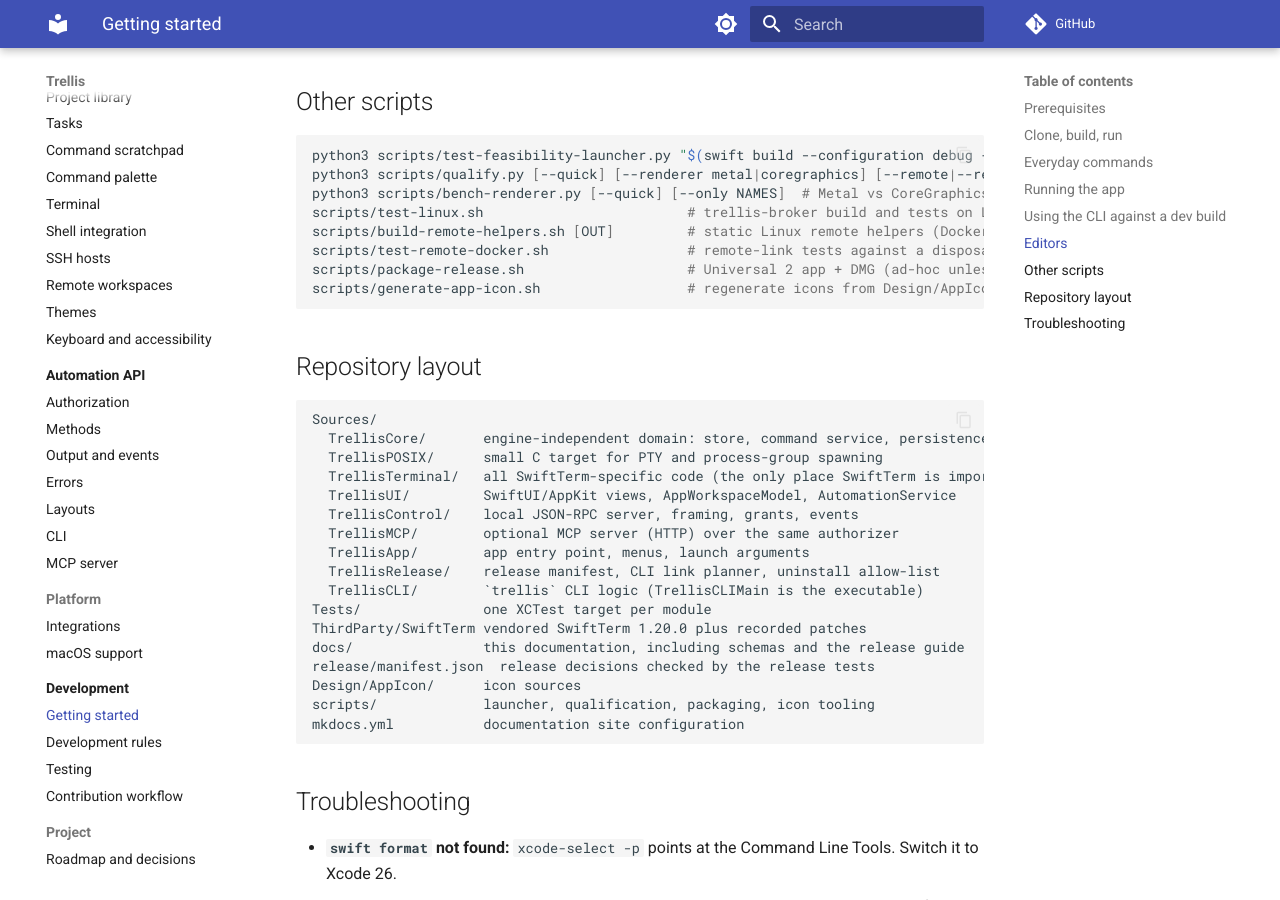
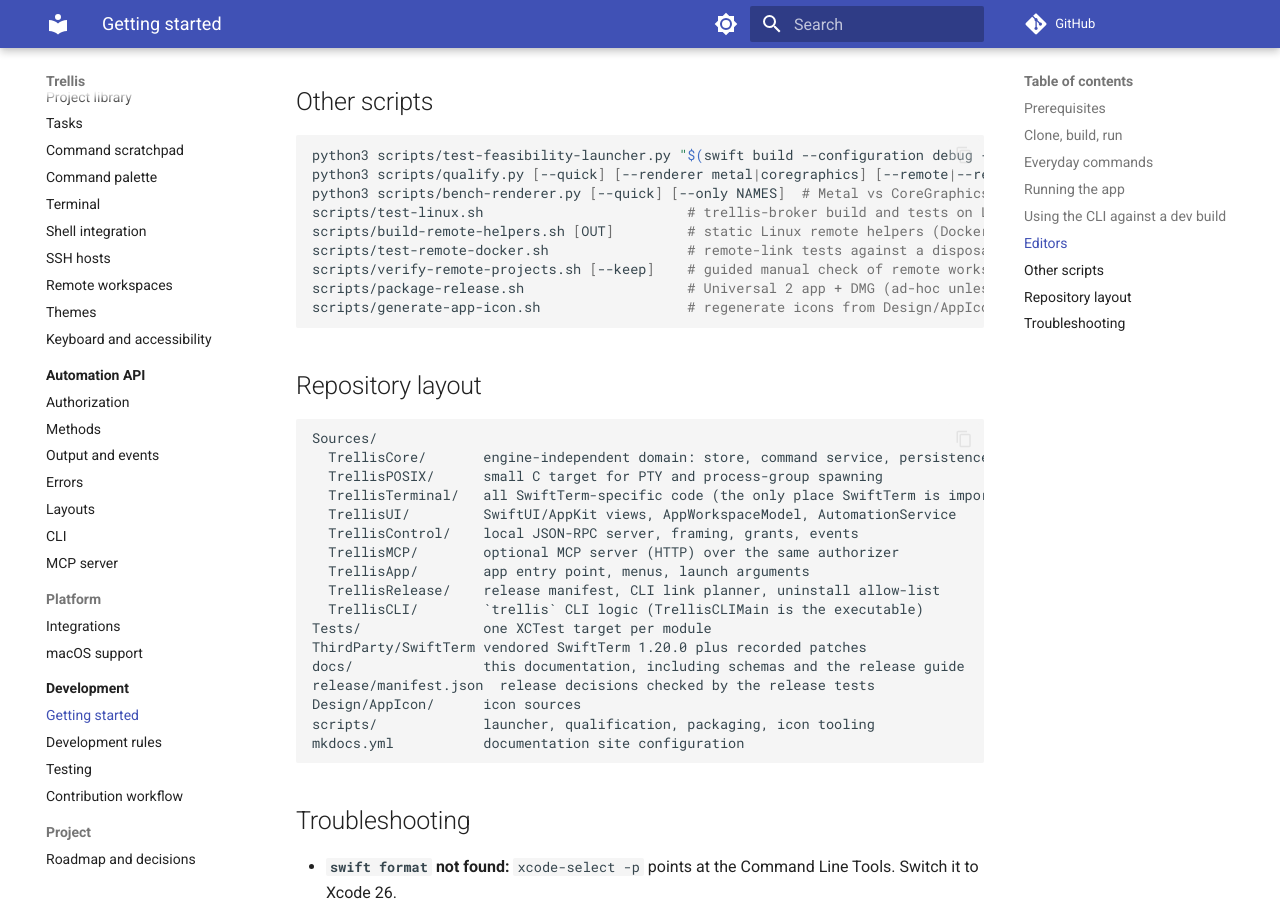
Before and after one commit to bearstouch/trellis, an MkDocs documentation site: the page built from docs/development/getting-started.md, in a window 1280 px wide and 900 px high, scrolled down 2686 px. Built offline with MkDocs 1.6.1 and Material for MkDocs 9.7.7, drawn with Linux system fonts in a browser that asks for light colours; comment, search, counter and statistics services are not loaded.

Commit message:
test(projects): guided manual verification of remote workspaces and the project library
scripts/verify-remote-projects.sh builds the app and Linux helpers, starts a
disposable Debian sshd (git plus two bare repositories) on 127.0.0.1:2299 with
a stable host key, launches an isolated Trellis with the host saved and
project files to import, then walks through 13 checks: helper install,
remote workspace, network drop, quit/relaunch, the project library, setup on
the host and on this Mac, a failing setup, git status, export, the broker
status and helper removal. It verifies on the host what it can, asks about
the rest and writes a Markdown report.

Verified: the unattended setup (host, repositories, app launch, cleanup) and
the in-container clone URL; the guided steps themselves are for a person.

Co-Authored-By: Claude Opus 5.5 <noreply@anthropic.com>

````diff
--- a/docs/development/getting-started.md
+++ b/docs/development/getting-started.md
@@ -85,6 +85,7 @@ python3 scripts/bench-renderer.py [--quick] [--only NAMES]  # Metal vs CoreGraph
 scripts/test-linux.sh                         # trellis-broker build and tests on Linux, in Docker
 scripts/build-remote-helpers.sh [OUT]         # static Linux remote helpers (Docker); default OUT is the debug bin path's remote/
 scripts/test-remote-docker.sh                 # remote-link tests against a disposable sshd container (needs Docker)
+scripts/verify-remote-projects.sh [--keep]    # guided manual check of remote workspaces and the project library (Docker)
 scripts/package-release.sh                    # Universal 2 app + DMG (ad-hoc unless TRELLIS_SIGN_IDENTITY / TRELLIS_NOTARY_PROFILE)
 scripts/generate-app-icon.sh                  # regenerate icons from Design/AppIcon/*.svg (needs rsvg-convert)
 ```
````
Also changed, not shown: CLAUDE.md (+1 -0 lines), 1 other file.
